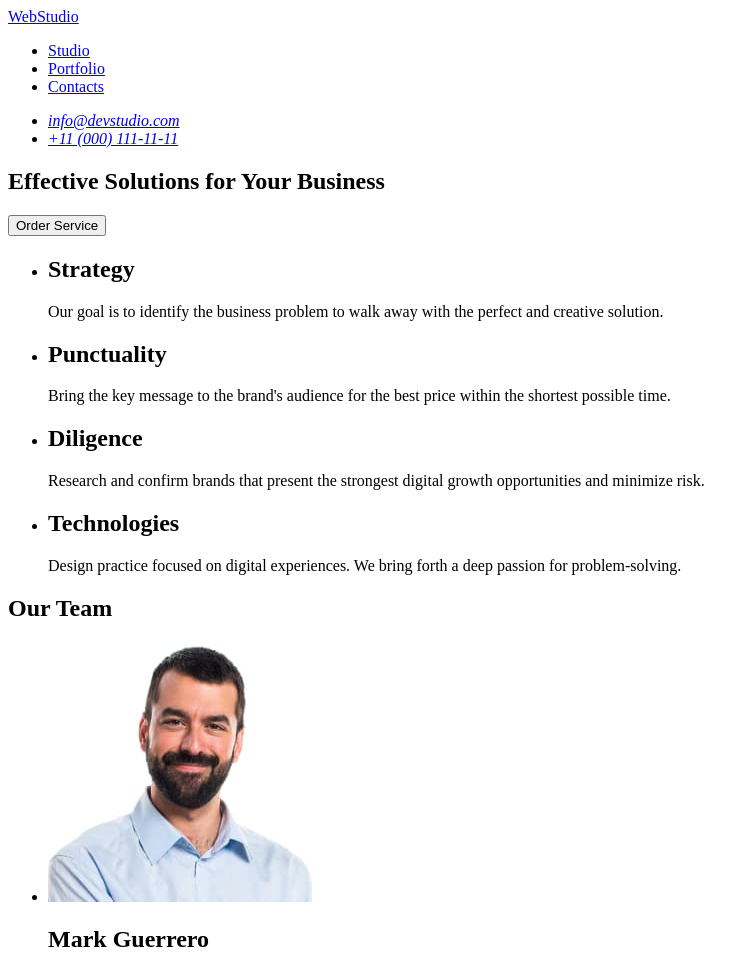
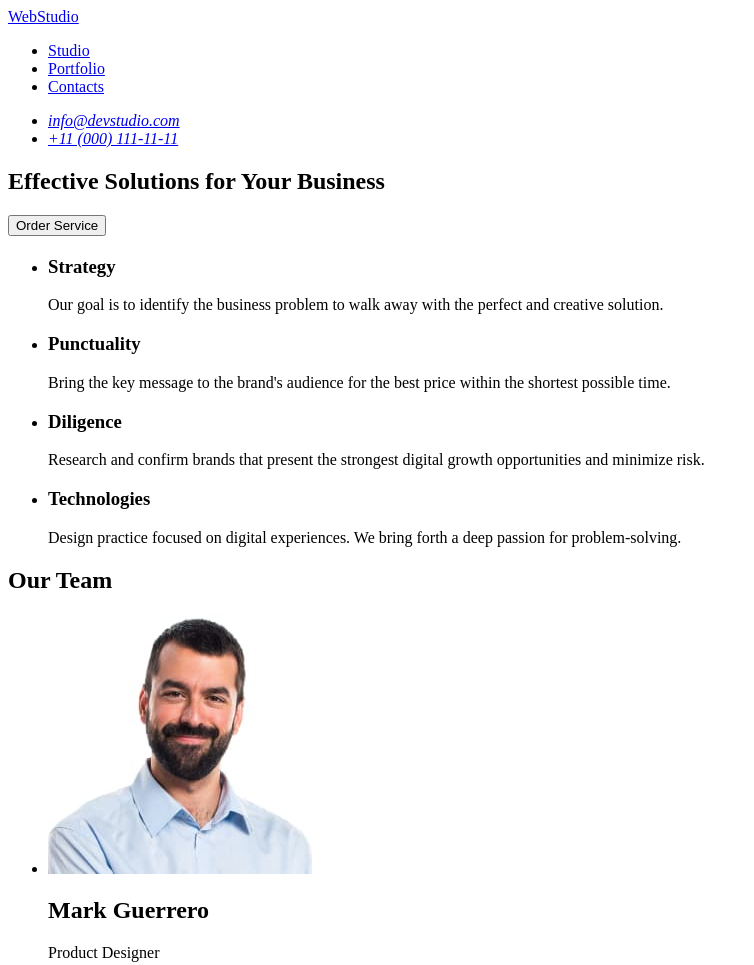
Before and after one commit to angelinasimora/goit-markup-hw-01, a plain HTML site: page index.html in a window 1280 px wide. Shown: the top 965 px of the page, without its empty margins (0-754 px from the left). Drawn offline with Linux system fonts and the light colour scheme.

Commit message:
add index file

```diff
--- a/index.html
+++ b/index.html
@@ -43,9 +43,10 @@
         <button type="button">Order Service</button>
       </section>
       <section>
+        <h2 id="description"></h2>
         <ul>
           <li>
-            <h2>Strategy</h2>
+            <h3>Strategy</h3>
             <p>
               Our goal is to identify the business problem to walk away with the
               perfect and creative solution.
@@ -53,7 +54,7 @@
           </li>
 
           <li>
-            <h2>Punctuality</h2>
+            <h3>Punctuality</h3>
             <p>
               Bring the key message to the brand's audience for the best price
               within the shortest possible time.
@@ -61,7 +62,7 @@
           </li>
 
           <li>
-            <h2>Diligence</h2>
+            <h3>Diligence</h3>
             <p>
               Research and confirm brands that present the strongest digital
               growth opportunities and minimize risk.
@@ -69,7 +70,7 @@
           </li>
 
           <li>
-            <h2>Technologies</h2>
+            <h3>Technologies</h3>
             <p>
               Design practice focused on digital experiences. We bring forth a
               deep passion for problem-solving.
```
